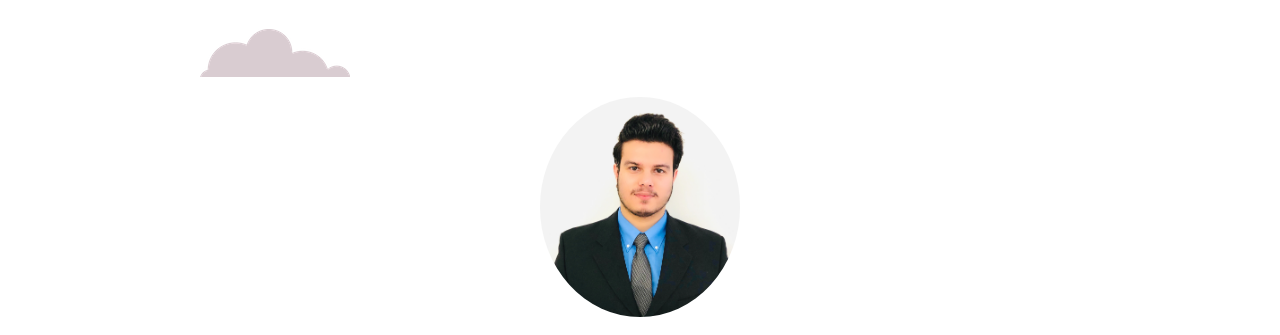
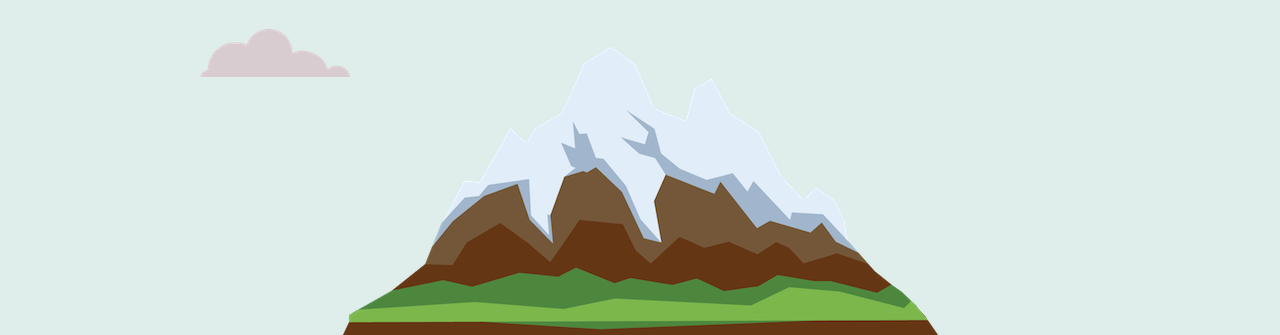
Before and after one commit to rkadd1/bio, a plain HTML site: page index.html in a window 1280 px wide. Shown: the part 223-558 px from the top of the page. Drawn offline with Linux system fonts and the light colour scheme.

Commit message:
Update index.html

```diff
--- a/index.html
+++ b/index.html
@@ -19,7 +19,7 @@
     <h1>Hi! I am Robin.</h1>
     <h2 class="profession-title"> I am a <span class="financial-analyst">financial analyst.</span></h2>
     <img class="cloud-2" src="cloud.png" alt="cloud-img">
-    <img src="images/mountain.png" alt="cloud-img">
+    <img src="mountain.png" alt="cloud-img">
   </div>
 
   <div class="middle-container">
```
